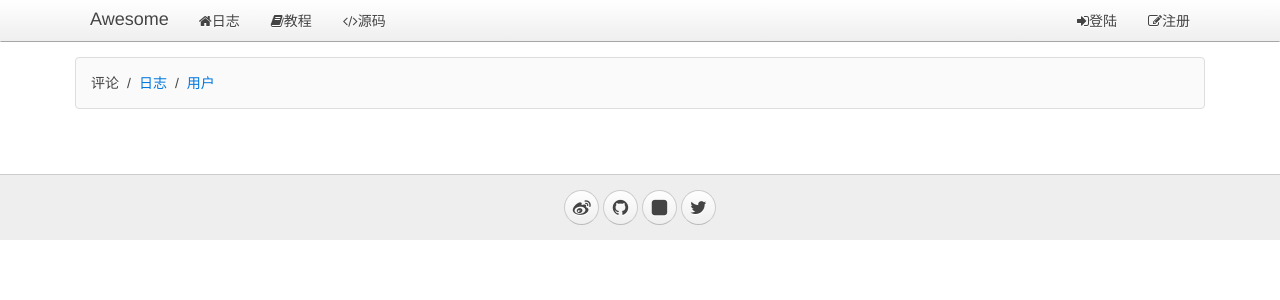
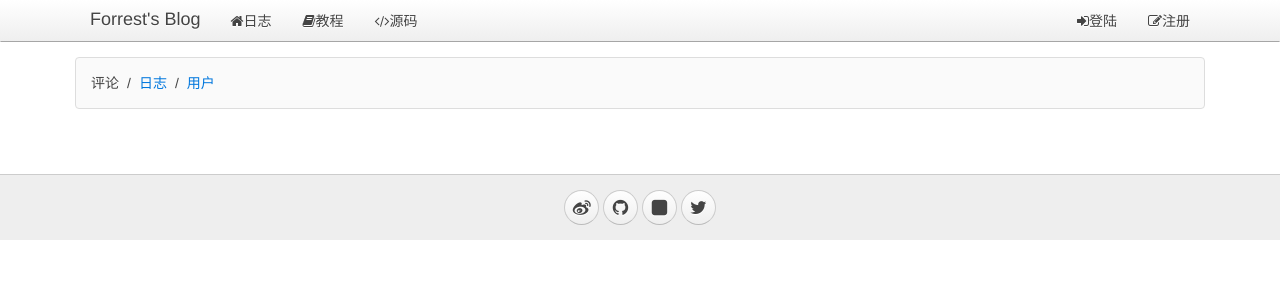
Before and after one commit to AlfredCh3n/awesome-python3-webapp, a Python web app: template www/templates/manage_comments.html in a window 1280 px wide. Shown: the top 300 px of the page. Run offline with Jinja, Linux system fonts and the light colour scheme; the template is opened without the code that fills it, so the values that code supplies are empty.

Commit message:
modify app title

```diff
--- a/www/handlers.py
+++ b/www/handlers.py
@@ -216,7 +216,7 @@ async def api_register_user(*, email, name, passwd):
         raise APIError('register:failed', 'email', 'Email is already in used.')
     uid = next_id()
     sha1_passwd = '%s:%s' % (uid, passwd)
-    user = User(id=uid, name=name.strip(), email=email, passwd=hashlib.sha1(sha1_passwd.encode('utf-8')).hexdigest(), image='http://www.gravatar.com/avatar/%s?d=mm&s=120' % hashlib.md5(email.encode('utf-8')).hexdigest())
+    user = User(id=uid, name=name.strip(), email=email, passwd=hashlib.sha1(sha1_passwd.encode('utf-8')).hexdigest(), image='http://www.gravatar.com/avatar/%s?d=mm&s=120' % hashlib.md5(email.encode('utf-8')).hexdigest(), admin='0')
     await user.save()
     #make session cookie:
     r = web.Response()
--- a/www/templates/__base__.html
+++ b/www/templates/__base__.html
@@ -3,7 +3,7 @@
 <head>
     <meta charset="utf-8" />
     {% block meta %}<!-- block meta -->{% endblock %}
-    <title>{% block title %} ? {% endblock %} - Awesome Python Webapp</title>
+    <title>{% block title %} ? {% endblock %} - Forrest's Python Webapp</title>
     <link rel="stylesheet" href="/static/css/uikit.min.css">
     <link rel="stylesheet" href="/static/css/uikit.gradient.min.css">
     <link rel="stylesheet" href="/static/css/awesome.css">
@@ -19,7 +19,7 @@
 <body>
     <nav class="uk-navbar uk-navbar-attached uk-margin-bottom">
         <div class="uk-container uk-container-center">
-            <a href="/" class="uk-navbar-brand">Awesome</a>
+            <a href="/" class="uk-navbar-brand">Forrest's Blog</a>
             <ul class="uk-navbar-nav">
                 <li data-url="blogs"><a href="/"><i class="uk-icon-home"></i>日志</a></li>
                 <li><a target="_blank" href="#"><i class="uk-icon-book"></i>教程</a></li>
```
Also changed, not shown: 1 other file.
